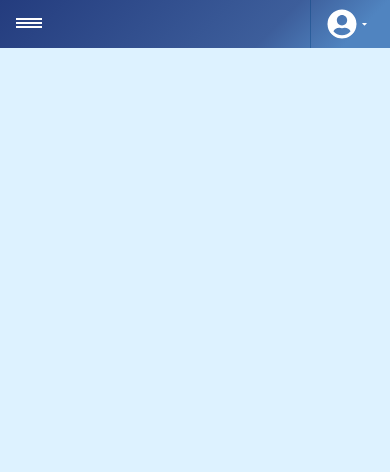
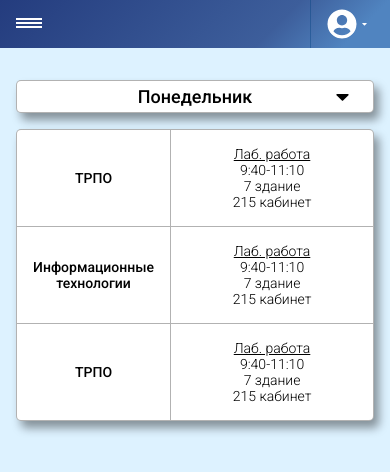
Before and after one commit to basizov/Timetable, a React (Create React App) app in the folder client-app/: page /scheduler/4331 in a window 390 px wide. Shown: the top 472 px of the page. Built offline with nearby package versions, Linux system fonts and the light colour scheme.

Commit message:
Add details page scheduler
Был реализован показ расписания группы на отдельной странице.

```diff
--- /dev/null
+++ b/client-app/src/components/SchedulerPage/SchedulerDetails/SchedulerChoose.tsx
@@ -0,0 +1,65 @@
+import React, { useState } from 'react';
+import down from './svg/down.svg';
+
+const SchedulerChoose: React.FC = () => {
+  const [toggle, setToggle] = useState(false),
+        days = ['Понедельник', 'Вторник', 'Среда', 'Четверг', 'Пятница', 'Суббота'],
+        [select, setSelect] = useState(days[0]);
+
+  const changeDay = (index: number) => {
+    setSelect(days[index]);
+    setToggle(false);
+  }
+
+  return (
+    <div className="details__choose">
+      <div
+        className="details__need"
+        onClick={() => setToggle(!toggle)}>
+        <span>{select}</span>
+        <div className="details__need_more">
+          <img src={down} alt="down"/>
+        </div>
+      </div>
+      {toggle && <>
+        {days.map((day, i) => (
+          select === day || <div
+          className="details__select"
+          onClick={() => changeDay(i)}>
+          {day}</div>
+        ))}
+      </>}
+      <div className="details__scheduler-day">
+        <div className="details__subject-day">ТРПО</div>
+        <div className="details__time-day">
+          <div>
+            <span className='details__time_type'>Лаб. работа</span>
+            9:40-11:10
+            <span>7 здание</span>
+            <span>215 кабинет</span>
+          </div>
+        </div>
+        <div className="details__subject-day">Информационные технологии</div>
+        <div className="details__time-day">
+          <div>
+            <span className='details__time_type'>Лаб. работа</span>
+            9:40-11:10
+            <span>7 здание</span>
+            <span>215 кабинет</span>
+          </div>
+        </div>
+        <div className="details__subject-day  details__lastb">ТРПО</div>
+        <div className="details__time-day  details__lastb">
+          <div>
+            <span className='details__time_type'>Лаб. работа</span>
+            9:40-11:10
+            <span>7 здание</span>
+            <span>215 кабинет</span>
+          </div>
+        </div>
+      </div>
+    </div>
+  );
+};
+
+export default  SchedulerChoose;
--- a/client-app/src/components/SchedulerPage/SchedulerDetails/SchedulerFullDetails.tsx
+++ b/client-app/src/components/SchedulerPage/SchedulerDetails/SchedulerFullDetails.tsx
@@ -1,10 +1,16 @@
 import React from 'react';
+import SchedulerChoose from './SchedulerChoose';
 import SchedulerDetails from './SchedulerDetails';
 
 const SchedulerFullDetails: React.FC = () => {
   return (
     <div className="details-full">
-      <SchedulerDetails />
+      <div className="details-fullbig">
+        <SchedulerDetails />
+      </div>
+      <div className="details-fullsmall">
+        <SchedulerChoose />
+      </div>
     </div>
   );
 };
--- a/client-app/src/components/SchedulerPage/SchedulerDetails/_details.scss
+++ b/client-app/src/components/SchedulerPage/SchedulerDetails/_details.scss
@@ -1,6 +1,9 @@
 .details {
   &-full {
-    margin-top: 7rem;
+    margin: 7rem 0 3rem 0;
+    &small {
+      display: none;
+    }
   }
   &__wrapper {
     @extend %boxView;
@@ -30,6 +33,12 @@
     height: 100%;
     display: grid;
     grid-template-columns: 1.7fr repeat(6, 1fr);
+    &-day {
+      margin-top: 1rem;
+      @extend %boxView;
+      display: grid;
+      grid-template-columns: 1fr 4fr;
+    }
   }
   &__subject, &__time, &__day {
     padding: 3px;
@@ -49,6 +58,18 @@
     font-size: 16px;
     font-weight: 300;
     text-align: center;
+    &-day {
+      padding: 1rem;
+      border-bottom: 1px solid rgba(#000, .3);
+      border-right: 1px solid rgba(#000, .3);
+      width: 100%;
+      display: flex;
+      justify-content: center;
+      align-items: center;
+      font-weight: 500;
+      font-size: 18px;
+      text-align: center;
+    }
   }
   &__subject {
     font-weight: 500;
@@ -60,6 +81,17 @@
     &_type {
       text-decoration: underline;
     }
+    &-day {
+      font-weight: 300;
+      border-right: none;
+      width: 100%;
+      display: flex;
+      justify-content: center;
+      align-items: center;
+      span {
+        display: block;
+      }
+    }
   }
   &__lastr {
     border-right: none;
@@ -67,6 +99,51 @@
   &__lastb {
     border-bottom: none;
   }
+  &__need {
+    cursor: pointer;
+    position: relative;
+    font-size: 18px;
+    padding: .3rem;
+    font-weight: 500;
+    text-align: center;
+    width: 100%;
+    @extend %boxView;
+    span {
+      display: block;
+    }
+    &:hover &_more {
+        transform: scale(1.2);
+    }
+    &:active &_more {
+        transform: scale(1.1);
+    }
+    &_more {
+      display: flex;
+      justify-content: center;
+      align-items: center;
+      position: absolute;
+      top: 0;
+      right: 1rem;
+      width: 30px;
+      height: 100%;
+      transition: all .3s;
+      img {
+        width: 70%;
+        height: 70%;
+      }
+    }
+  }
+  &__select {
+    cursor: pointer;
+    font-size: 18px;
+    padding: .3rem;
+    font-weight: 500;
+    text-align: center;
+    width: 100%;
+    @extend %boxView;
+    background-color: rgba(255, 255, 255, .7);
+    color: rgba(0, 0, 0, .7);
+  }
 }
 
 @import './media';
--- a/client-app/src/components/SchedulerPage/SchedulerDetails/_media.scss
+++ b/client-app/src/components/SchedulerPage/SchedulerDetails/_media.scss
@@ -1,7 +1,7 @@
 @media (max-width: 1500px) {
   .details {
     &-full {
-      margin-top: 5rem;
+      margin: 5rem 0 1rem 0;
     }
     &__item {
       font-size: 14px;
@@ -63,8 +63,31 @@
 
 @media (max-width: 600px) {
   .details {
-    &-full {
+    &-fullbig {
       display: none;
+    }
+    &-fullsmall{
+      display: block;
     }
   }
 }
+
+@media (max-width: 500px) {
+  .details {
+    &__subject, &__time {
+      &-day {
+        font-size: 16px;
+      }
+    }
+  }
+}
+
+@media (max-width: 400px) {
+  .details {
+    &__subject, &__time {
+      &-day {
+        font-size: 14px;
+      }
+    }
+  }
+}
--- a/client-app/src/components/SchedulerPage/SchedulerSidebar/SchedulerList.tsx
+++ b/client-app/src/components/SchedulerPage/SchedulerSidebar/SchedulerList.tsx
@@ -6,10 +6,16 @@ const SchedulerList: React.FC = () => {
   return (
     <div className="sidebar__list">
       <div className="sidebar__group">
-        <div className="sidebar__group_name">4331</div>
-        <Link to={`/scheduler/4331`} className="sidebar__fullscrin">
-          <img src={resize} alt="resize"/>
-        </Link>
+          <div className="sidebar__group_name">
+            <Link to={`/scheduler/4331`} className="sidebar__link">
+              4331
+            </Link>
+            <div className="sidebar__group_text">4331</div>
+          </div>
+          <Link to={`/scheduler/4331`} className="sidebar__fullscrin">
+            <img src={resize} alt="resize"/>
+          </Link>
+
       </div>
       <div className="sidebar__group">
         <div className="sidebar__group_name">4332</div>
--- a/client-app/src/components/SchedulerPage/SchedulerSidebar/_media.scss
+++ b/client-app/src/components/SchedulerPage/SchedulerSidebar/_media.scss
@@ -55,6 +55,16 @@
     padding: 0 5rem;
     grid-column-start: 1;
     grid-column-end: 3;
+    &__fullscrin {
+      display: none;
+    }
+    &__group_text {
+      display: none;
+    }
+    &__link {
+      display: flex;
+      align-items: center;
+    }
   }
 }
 
--- a/client-app/src/components/SchedulerPage/SchedulerSidebar/_sidebar.scss
+++ b/client-app/src/components/SchedulerPage/SchedulerSidebar/_sidebar.scss
@@ -63,6 +63,13 @@
       @extend %hoverActiveEffect;
     }
   }
+  &__link {
+    width: 100%;
+    height: 100%;
+    text-decoration: none;
+    color: #000;
+    display: none;
+  }
   &__fullscrin {
     top: 0;
     right: 0;
```
Also changed, not shown: client-app/src/components/SchedulerPage/SchedulerDetails/svg/down.svg (added).
